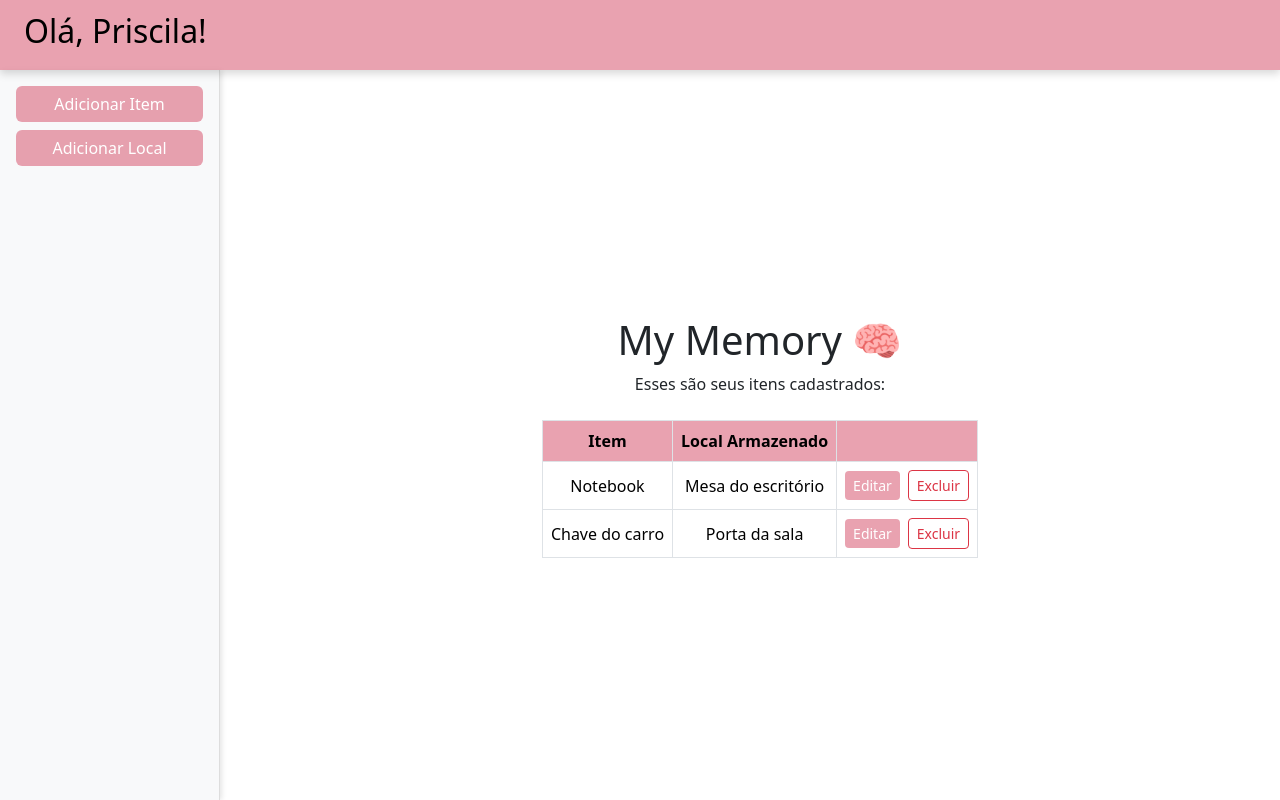
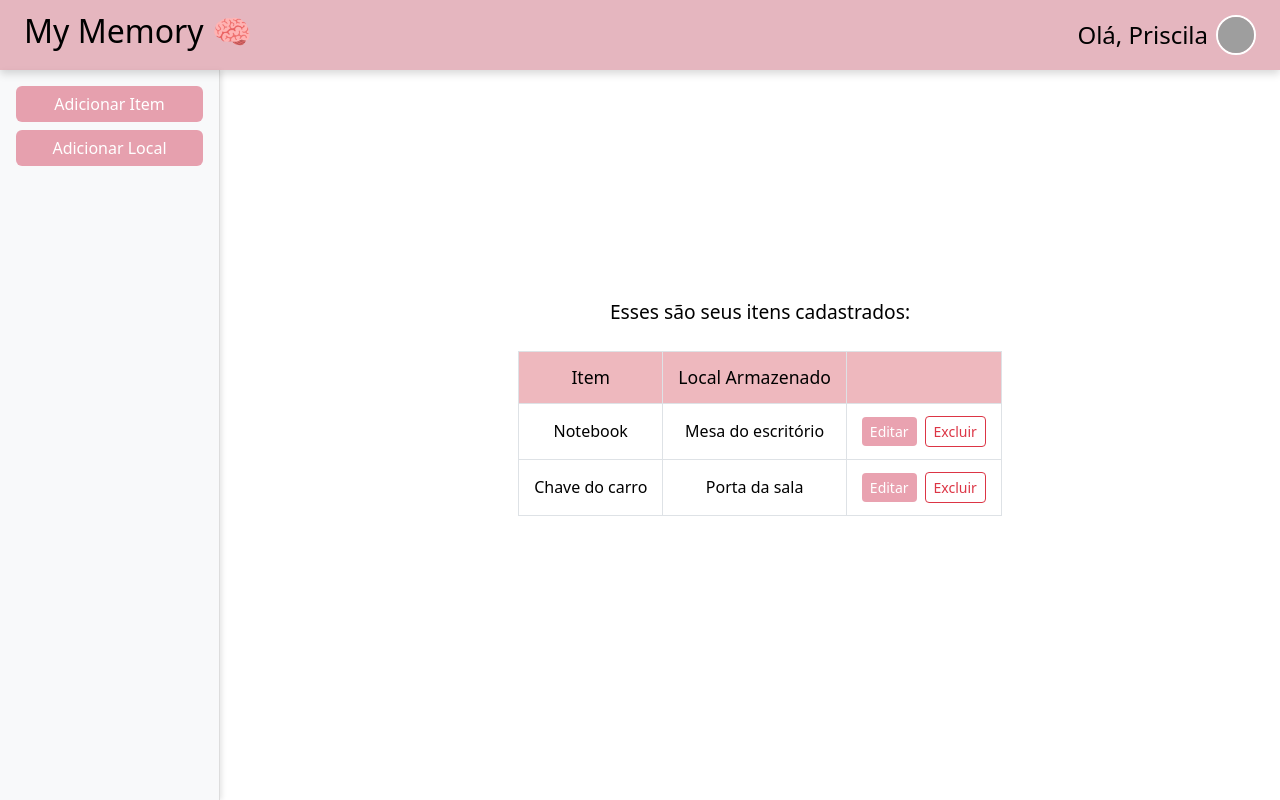
Before and after one commit to PriscilaNegro/My_Memory, a Vue app in the folder url-shortener-frontend/: page /dashboard in a window 1280 px wide. Built offline with nearby package versions, Linux system fonts and the light colour scheme; grey boxes are pictures that could not be loaded.

Commit message:
Continuando alterações no layout

```diff
--- a/url-shortener-frontend/src/views/Dashboard.vue
+++ b/url-shortener-frontend/src/views/Dashboard.vue
@@ -1,7 +1,14 @@
 <template>
   <div>
-    <header class="fixed-header d-flex align-items-center px-4">
-      <h1 class="header-title">Olá, {{ user.name }}!</h1>
+    <header class="fixed-header d-flex justify-content-between align-items-center px-4">
+      <h1 class="header-title">My Memory 🧠</h1>
+      <div class="user-info d-flex align-items-center">
+        <span class="user-greeting me-2">Olá, {{ user.name }}</span>
+        <img
+         :src="user.photo || 'https://cdn-icons-png.flaticon.com/512/3135/3135715.png'"
+         alt="Foto de perfil"
+         class="profile-pic"/>
+      </div>
     </header>
 
     <aside class="sidebar d-flex flex-column p-3">
@@ -11,8 +18,7 @@
 
     <div class="main-wrapper d-flex justify-content-center">
       <div class="container main-content">
-        <h1>My Memory 🧠</h1>
-        <p class="mb-4">Esses são seus itens cadastrados:</p>
+        <p class="main-subtitle mb-4">Esses são seus itens cadastrados:</p>
 
         <div v-if="items.length">
           <table class="table table-hover table-bordered align-middle text-center mt-3">
@@ -57,28 +63,11 @@
               </div>
               <div class="mb-3">
                 <label class="form-label">Local Armazenado</label>
-                <div class="input-group">
                 <select v-model="newItem.location" class="form-select" required>
                   <option disabled value="">Selecione um local</option>
                   <option v-for="loc in locations" :key="loc" :value="loc">{{ loc }}</option>
                 </select>
-                  <button class="btn btn-outline-secondary" type="button" @click="openLocationModal">+</button>
               </div>
-              </div>
-
-              <ul class="list-group mt-2">
-                <li
-                  v-for="(loc, index) in locations"
-                  :key="loc"
-                  class="list-group-item d-flex justify-content-between align-items-center"
-                >
-                  {{ loc }}
-                  <button class="btn btn-sm btn-outline-danger" @click="deleteLocation(index)">
-                    <i class="bi bi-trash"></i>
-                  </button>
-                </li>
-              </ul>
-
               <button type="submit" class="btn btn-primary mt-3">Adicionar</button>
             </form>
           </div>
@@ -90,7 +79,7 @@
       <div class="modal-dialog">
         <div class="modal-content">
           <div class="modal-header">
-            <h5 class="modal-title">Adicionar Local</h5>
+            <h5 class="modal-title">Gerenciar Locais</h5>
             <button type="button" class="btn-close" data-bs-dismiss="modal"></button>
           </div>
           <div class="modal-body">
@@ -101,6 +90,19 @@
               </div>
               <button type="submit" class="btn btn-primary">Adicionar Local</button>
             </form>
+
+            <ul class="list-group mt-3">
+              <li
+                v-for="(loc, index) in locations"
+                :key="loc"
+                class="list-group-item d-flex justify-content-between align-items-center"
+              >
+                {{ loc }}
+                <button class="btn btn-sm btn-outline-danger" @click="openDeleteLocationModal(loc, index)">
+                  <i class="bi bi-trash"></i>
+                </button>
+              </li>
+            </ul>
           </div>
         </div>
       </div>
@@ -151,6 +153,32 @@
         </div>
       </div>
     </div>
+
+    <div class="modal fade" id="deleteLocationModal" tabindex="-1">
+      <div class="modal-dialog modal-dialog-centered">
+        <div class="modal-content">
+          <div class="modal-header">
+            <h5 class="modal-title text-danger">Excluir Local</h5>
+            <button type="button" class="btn-close" data-bs-dismiss="modal"></button>
+          </div>
+          <div class="modal-body">
+            <p>
+              Tem certeza que deseja excluir o local
+              <strong>{{ locationToDelete?.name }}</strong>?
+            </p>
+            <div v-if="linkedItems.length" class="alert alert-warning mt-3">
+              Atenção ⚠️ Este local está associado a
+              <strong>{{ linkedItems.length }}</strong>
+              item(s). Eles perderão a referência ao local.
+            </div>
+          </div>
+          <div class="modal-footer">
+            <button class="btn btn-secondary" data-bs-dismiss="modal">Cancelar</button>
+            <button class="btn btn-danger" @click="confirmDeleteLocation">Excluir</button>
+          </div>
+        </div>
+      </div>
+    </div>
   </div>
 </template>
 
@@ -158,7 +186,7 @@
 import { ref } from "vue";
 import * as bootstrap from "bootstrap";
 
-const user = ref({ name: "Priscila" });
+const user = ref({ name: "Priscila", photo: "" });
 const items = ref([
   { id: 1, name: "Notebook", location: "Mesa do escritório" },
   { id: 2, name: "Chave do carro", location: "Porta da sala" },
@@ -177,6 +205,11 @@ const itemToDelete = ref(null);
 let deleteModal = null;
 
 let locationModal = null;
+
+const locationToDelete = ref(null);
+let deleteLocationModal = null;
+
+const linkedItems = ref([]);
 
 const openAddModal = () => {
   newItem.value = { name: "", location: "" };
@@ -228,15 +261,27 @@ const openLocationModal = () => {
 
 const saveNewLocation = () => {
   locations.value.push(newLocation.value);
-  newItem.value.location = newLocation.value;
-  locationModal.hide();
+  localStorage.setItem("locations", JSON.stringify(locations.value));
+  newLocation.value = "";
 };
 
-const deleteLocation = (index) => {
-  const removed = locations.value.splice(index, 1);
+const openDeleteLocationModal = (loc, index) => {
+  locationToDelete.value = { name: loc, index };
+  linkedItems.value = items.value.filter(item => item.location === loc);
+  if (!deleteLocationModal) deleteLocationModal = new bootstrap.Modal(document.getElementById("deleteLocationModal"));
+  deleteLocationModal.show();
+};
+
+const confirmDeleteLocation = () => {
+  if (locationToDelete.value) {
+    const removed = locations.value.splice(locationToDelete.value.index, 1);
     items.value.forEach(item => {
-    if(item.location === removed[0]) item.location = '';
+      if (item.location === removed[0]) item.location = "";
     });
+    localStorage.setItem("locations", JSON.stringify(locations.value));
+    localStorage.setItem("items", JSON.stringify(items.value));
+  }
+  deleteLocationModal.hide();
 };
 </script>
 
@@ -247,11 +292,12 @@ const deleteLocation = (index) => {
   left: 0;
   width: 100%;
   height: 70px;
-  background-color: #de7288a8;
+  background-color: #d8909fa8;
   color: #000;
   z-index: 1000;
   display: flex;
   align-items: center;
+  justify-content: space-between;
   padding: 0 20px;
   box-shadow: 0 4px 8px rgba(0,0,0,0.15);
 }
@@ -259,6 +305,19 @@ const deleteLocation = (index) => {
 .header-title {
   font-size: 2rem;
   font-weight: 500;
+}
+
+.user-greeting {
+  font-size: 1.5rem;
+  font-weight: 500;
+}
+
+.profile-pic {
+  width: 40px;
+  height: 40px;
+  border-radius: 50%;
+  object-fit: cover;
+  border: 2px solid #fff;
 }
 
 .sidebar {
@@ -282,18 +341,24 @@ const deleteLocation = (index) => {
 }
 
 .main-wrapper {
-  margin-top: 90px;
+  margin-top: 30px;
   margin-left: 240px;
   display: flex;
   justify-content: center;
 }
 
 .main-content {
-  max-width: 800px;
+  max-width: 900px;
+}
+
+.main-subtitle {
+  font-size: 1.2rem;
+  font-weight: 500;
+  color: #000000;
 }
 
 :deep(.custom-header th) {
-  background-color: #de7288a8;
+  background-color:  #d85c6a6e;
   color: #000;
 }
 
@@ -329,4 +394,18 @@ const deleteLocation = (index) => {
 .btn-secondary:hover {
   background-color: #e05a75d6;
 }
+
+.table {
+  font-size: 1rem;
+}
+
+.table th, .table td {
+  padding: 12px 15px;
+}
+
+.table th {
+  font-size: 1.1rem;
+  font-weight: 500;
+}
+
 </style>
```
Lines whose indentation alone changed are shown as unchanged.
